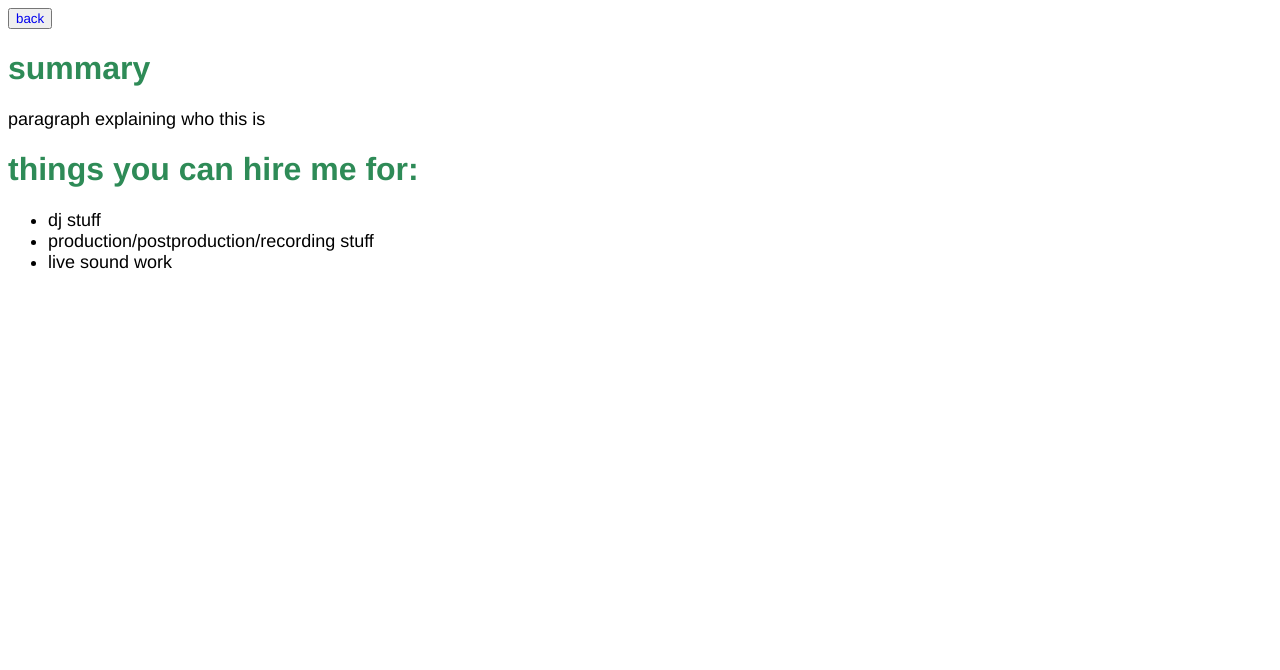
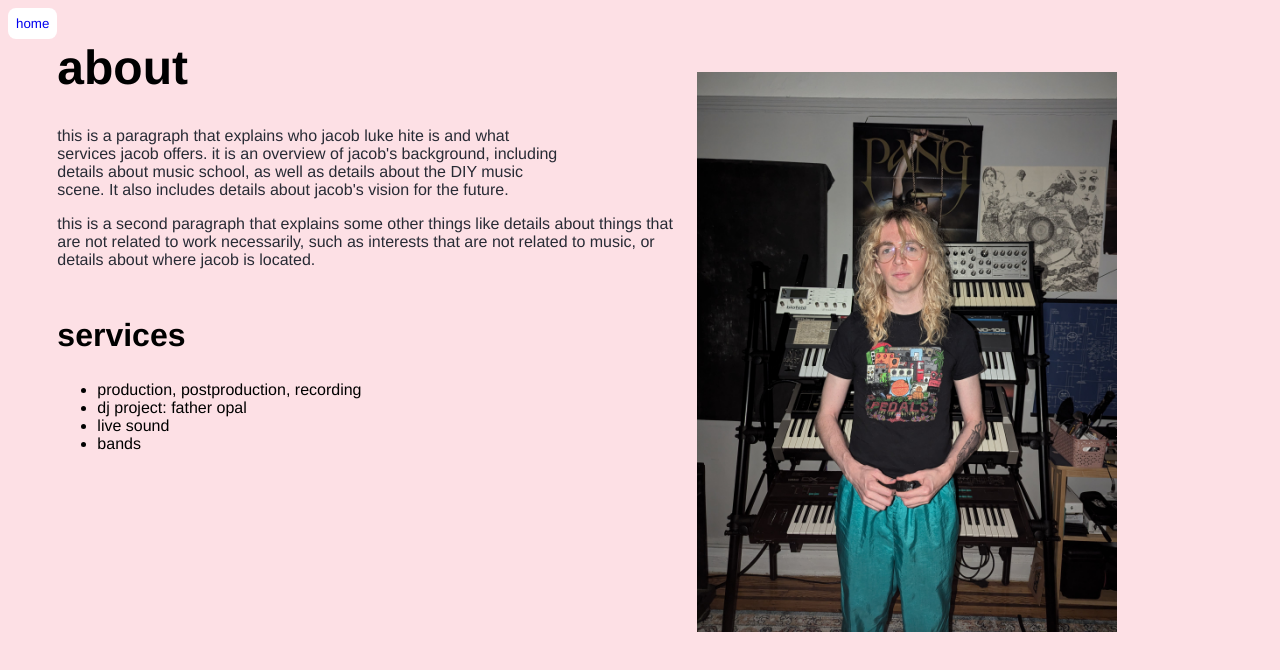
Before and after one commit to khanagan/fatheropal, a plain HTML site: page src/html/about.html in a window 1280 px wide. Drawn offline with Linux system fonts and the light colour scheme.

Commit message:
updates to css, home page, about page

```diff
--- a/src/css/index.css
+++ b/src/css/index.css
@@ -1,8 +1,49 @@
-
 * {
   font-family: Helvetica, Arial, sans-serif;
 }
 
+body {
+  background-color: #fde0e5;
+}
+
+h2 {
+  font-size: 32px;
+  color: black;
+}
+
+h1 {
+  color: black;
+  font-size: 48px;
+}
+
+h3 {
+  color: white;
+}
+
+p {
+  color: #282b35;
+}
+
+button {
+  border: none;
+  padding: 8px;
+  border-radius: 8px;
+  background-color: white;
+}
+
+a {
+  text-decoration: none;
+}
+
+/*
+#fcdbcc coral
+  color: #fcccd5;  pink
+  background-color: #fde0e5; light pink
+  #f76d86 # dark pink
+
+    color: rgb(77, 81, 87); dark grey
+
+ #ccedfc; light blue
 
 h1 {
   color: SeaGreen;
@@ -17,4 +58,4 @@ li {
 
 a {
   text-decoration: none;
-}
+} */
--- a/src/html/about.html
+++ b/src/html/about.html
@@ -1,26 +1,38 @@
 <!DOCTYPE html>
 <html>
-   <head>
-      <link href="../css/index.css" type="text/css" rel="stylesheet">
-      <title>fatheropalverse | about</title>
-   </head>
-   <header>
-      <button><a href="../../index.html">back</a></button>
-   </header>
-   <body>
-      <h1>summary</h1>
-      <p>paragraph explaining who this is</p>
-      <h1>things you can hire me for:</h1>
+  <head>
+    <link href="../css/index.css" type="text/css" rel="stylesheet" />
+    <title>jacob luke hite | about</title>
+  </head>
+  <header>
+    <button><a href="../../index.html">home</a></button>
+  </header>
+  <body style="display: flex; flex-direction: row;">
+   <div style="width: 50vw">
+      <h1>about</h1>
+      <p style="width: 40vw">
+        this is a paragraph that explains who jacob luke hite is and what services
+        jacob offers. it is an overview of jacob's background, including details
+        about music school, as well as details about the DIY music scene. It also
+        includes details about jacob's vision for the future.
+      </p>
+      <p>
+        this is a second paragraph that explains some other things like details about
+        things that are not related to work necessarily, such as interests that are not
+        related to music, or details about where jacob is located.
+      </p>
+      <h2 style="margin-top: 48px">services</h2>
       <ul>
-         <li>
-            dj stuff
-         </li>
-         <li>
-            production/postproduction/recording stuff
-         </li>
-         <li>
-            live sound work
-         </li>
+        <li>production, postproduction, recording</li>
+        <li>dj project: father opal</li>
+        <li>live sound</li>
+        <li>bands</li>
       </ul>
-   </body>
+   </div>
+   <div style="padding-top: 64px">
+      <img src="../images/jacob-studio.jpg" style="height: 70vh;"></img>
+
+   </div>
+
+  </body>
 </html>
```
Also changed, not shown: index.html (+17 -11 lines), src/html/contact.html (+3 -3 lines), src/html/credits.html (+93 -34 lines).
